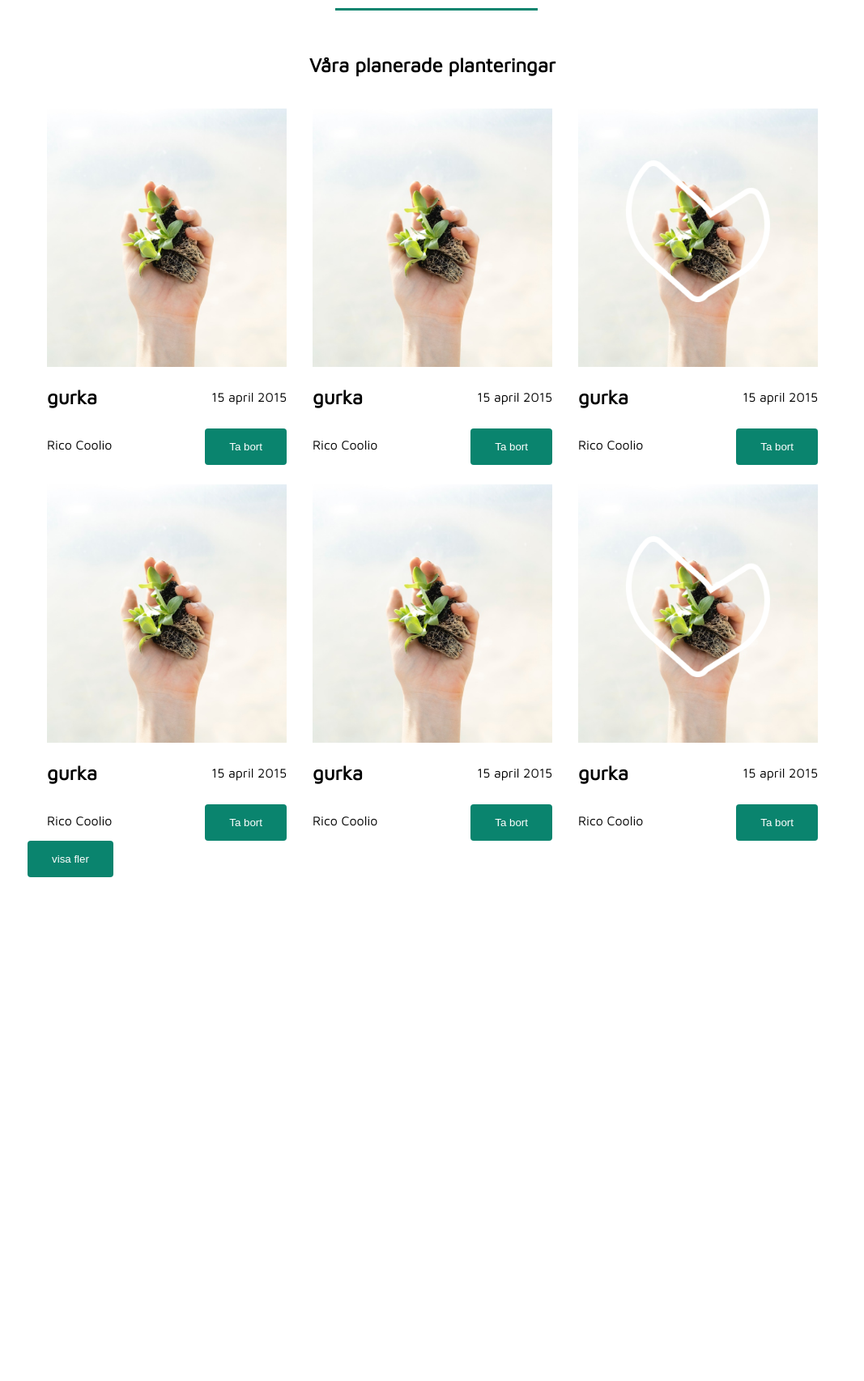
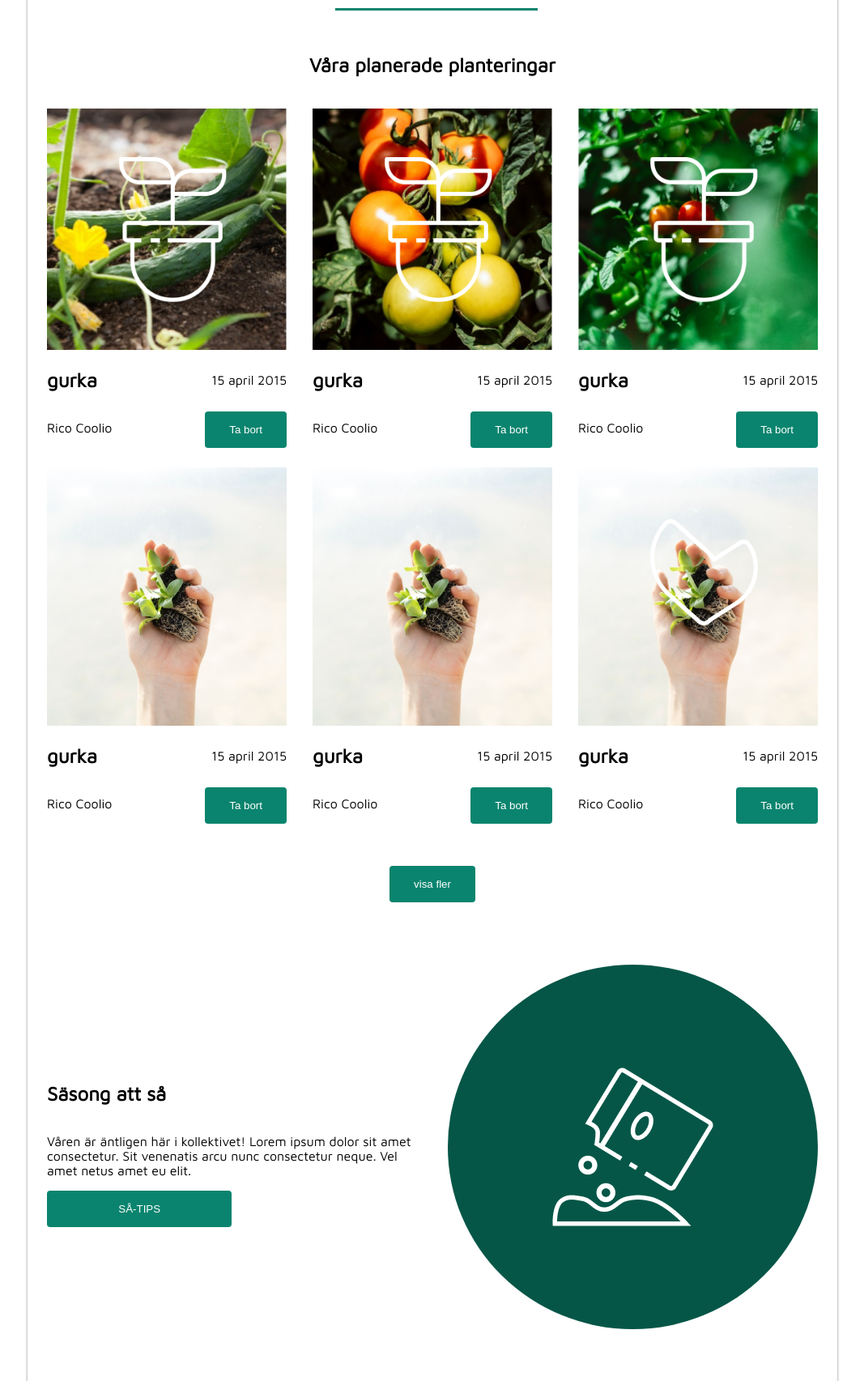
Before and after one commit to NajibMuhammadi/Gruppexaminationsuppgift, a plain HTML site: page index.html in a window 1280 px wide. Shown: the part 1160-2865 px from the top of the page at 81% size, without its empty margins (106-1173 px from the left). Before the commit the page ends 2243 px from the top, so only its background shows below. Drawn offline with Linux system fonts and the light colour scheme.

Commit message:
"lite clean code samt mer bilder "

```diff
--- a/index.html
+++ b/index.html
@@ -48,7 +48,8 @@
                 <section class="recipeCardsContainer">
                     <article class="recipeCard smallCard purpleBg">
                         <figure>
-                            <img src="img/Rectangle 25.png" alt="">
+                            <img src="img/Rectangle 13.png" alt="">
+                            <img src="img/Group 3.png" alt="">
                         </figure>
                         <section class="gurka-time">
                             <h2>gurka</h2>
@@ -61,7 +62,8 @@
                     </article>
                     <article class="recipeCard smallCard redBg">
                         <figure>
-                            <img src="img/Rectangle 25.png" alt="">
+                            <img src="img/andra bild.png" alt="">
+                            <img src="img/Group 3.png" alt="">
                         </figure>
                         <section class="gurka-time">
                             <h2>gurka</h2>
@@ -74,8 +76,8 @@
                     </article>
                     <article class="recipeCard smallCard blue">
                         <figure>
-                            <img src="img/Rectangle 25.png" alt="">
-                            <img src="img/big-card Vector.png" alt="">
+                            <img src="img/tredje bild.png" alt="">
+                            <img src="img/Group 3.png" alt="">
                         </figure>
                         <section class="gurka-time">
                             <h2>gurka</h2>
@@ -129,9 +131,22 @@
                         </section>
                     </article>
                 </section>
-                <button>visa fler</button>
+                <section class="footer-button">
+                    <button>visa fler</button>
+                </section>
+                <section class="Planthood">
+                    <article class="runda"></article>
+                    <article class="sasong-text">
+                        <h2>Säsong att så</h2>
+                        <p>Våren är äntligen här i kollektivet! Lorem ipsum dolor sit amet consectetur. Sit venenatis arcu nunc consectetur neque. Vel amet netus amet eu elit.</p>
+                        <button>SÅ-TIPS</button>
+                    </article>
+                </section>
             </section>
         </main>
+        <footer>
+
+        </footer>
     </div>
 
 </body>
--- a/style.css
+++ b/style.css
@@ -8,13 +8,14 @@ body{
 .wrapper{
     max-width: 1000px;
     margin: 0px auto;
+    box-shadow: 0px 1px 3px grey;
 }
 
-.cards{
+.wrapper .cards{
     display: flex;
 }
 
-body .cards .bigcard{
+.cards .bigcard{
     width: 50%;
     background-image: url(img/Rectangle\ 25.png);
     background-position: center;
@@ -22,15 +23,15 @@ body .cards .bigcard{
     justify-content: center;
     align-items: center;
 }
-body .cards .smallcard{
+.cards .smallcard{
     width: 50%;
 }
-body .wrapper .cards .smallcard .bruncard{
+.wrapper .cards .smallcard .bruncard{
     background-color: #9E6D52;
     display: flex;
     justify-content: center;
 }
-body .wrapper .cards .smallcard .gröncard{
+.wrapper .cards .smallcard .gröncard{
     background-color: #0A846E;
     display: flex;
     justify-content: center;
@@ -52,7 +53,7 @@ header .navItem a{
 }
 
 
-section.Planthood-container h1{
+.Planthood-container h1{
     text-align: center;
     font-size: 3rem;
     margin: 0;
@@ -60,14 +61,14 @@ section.Planthood-container h1{
     color: #0a846e;
     font-weight: 700;
 }
-section.Planthood-container section.Planthood{
+.Planthood-container .Planthood{
     display: flex;
     justify-content: space-between;
     min-height: 450px;
     position: relative;
     padding: 1.5rem 1.5rem 4rem 1.5rem;
 }
-.Planthood-container section article.runda{
+.Planthood-container .Planthood .runda{
     width: 48%;
     background-color: #055647;
     border-radius: 50%;
@@ -76,7 +77,7 @@ section.Planthood-container section.Planthood{
     background-repeat: no-repeat;
 }
 
-.Planthood-container section article.sasong-text{
+.Planthood-container .sasong-text{
     width: 48%;
     display: flex;
     flex-direction: column;
@@ -108,18 +109,18 @@ section.Planthood-container section.Planthood{
 .blueBg{
     grid-area: blueItema;
 }
-.recipeCardsContainer article.recipeCard figure{
+.recipeCardsContainer .recipeCard figure{
     margin: 0;
     position: relative;
 }
-.recipeCardsContainer article.recipeCard img{
+.recipeCardsContainer .recipeCard img{
     width: 100%;
 }
-.recipeCardsContainer article.recipeCard img:nth-child(2){
+.recipeCardsContainer .recipeCard img:nth-child(2){
     position: absolute;
     top: 20%;
-    left: 20%;
-    width: 60%;
+    left: 30%;
+    width: 45%;
 }
 .gurka-time, .tabort{
     display: flex;
@@ -143,3 +144,19 @@ section.Planthood-container section.Planthood{
     text-align: center;
     margin: 0 0 1rem 0;
 }
+
+main .Planthood-container .footer-button{
+    height: 150px;
+    display: flex;
+    justify-content: center;
+}
+main .Planthood-container .footer-button button{
+    align-self: center;
+}
+.Planthood:nth-child(7){
+    flex-direction: row-reverse;
+}
+.Planthood:nth-child(7) button{
+    align-self: flex-start;
+    width: 50%;
+}
```
Also changed, not shown: img/Group 3.png (added), img/Rectangle 13.png (added), img/andra bild.png (added), img/envelope.png (added), img/tredje bild.png (added).
